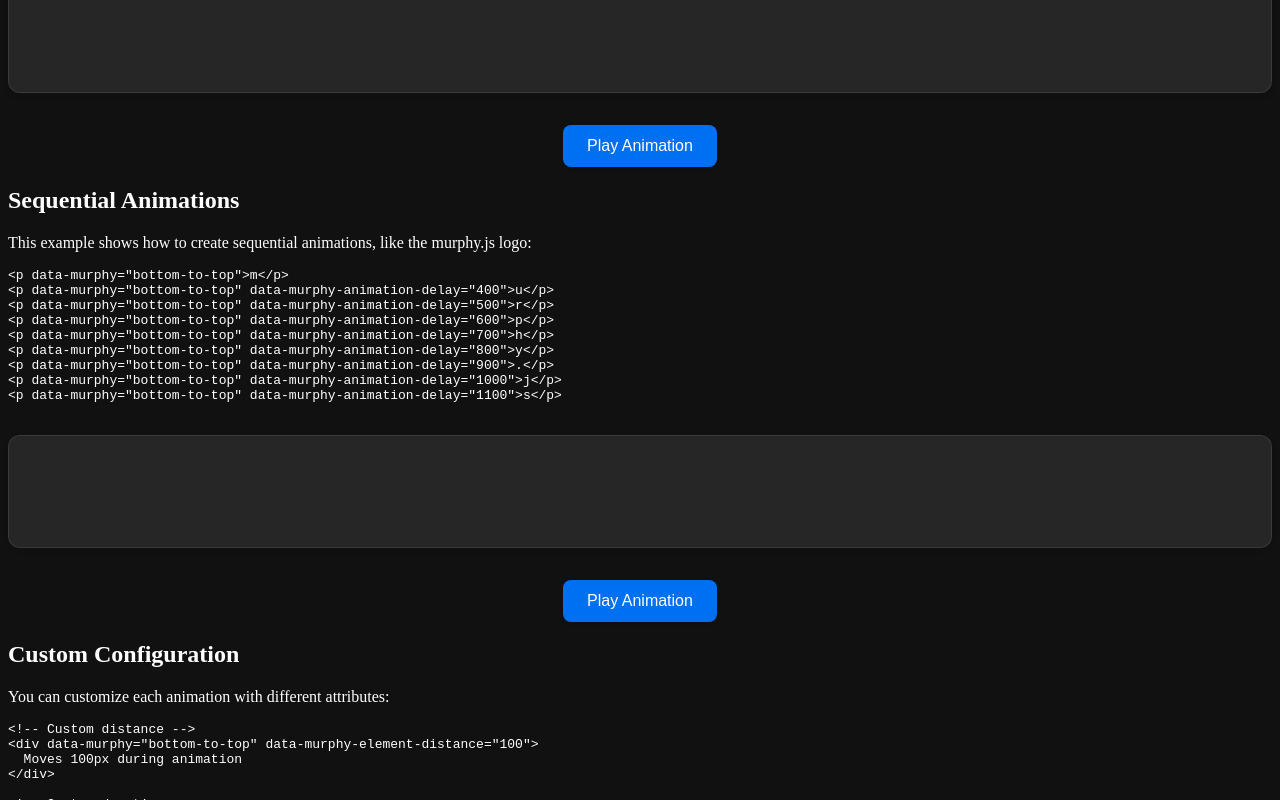
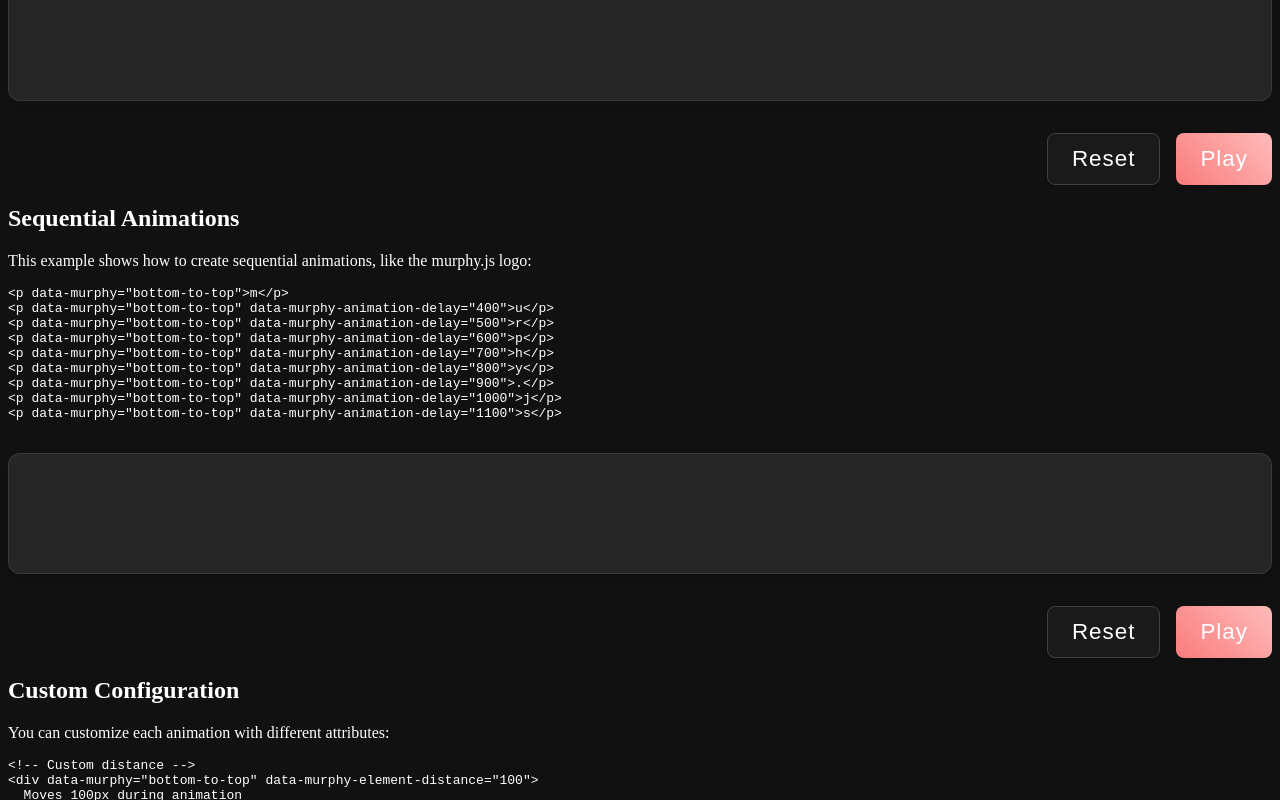
Before and after one commit to cesarolvr/murphyjs-lib, a Next.js app: page /examples in a window 1280 px wide. Shown: the part 620-1420 px from the top of the page. Built offline with nearby package versions, Linux system fonts and the light colour scheme; a web font is replaced by a local one.

Commit message:
feat: enhance examples with Jersey font, emoji indicators and pink highlights

```diff
--- a/components/DemoControls.tsx
+++ b/components/DemoControls.tsx
@@ -1,29 +1,30 @@
-import { useCallback } from 'react'
+import { useCallback } from "react";
 
 interface DemoControlsProps {
-  containerId: string
+  containerId: string;
 }
 
 export function DemoControls({ containerId }: DemoControlsProps) {
+  const handleReset = useCallback(() => {
+    if (typeof window !== "undefined" && window.murphy) {
+      window.murphy.reset();
+    }
+  }, []);
+
   const handlePlay = useCallback(() => {
-    if (typeof window !== 'undefined' && window.murphy) {
-      const container = document.getElementById(containerId)
-      if (container) {
-        const elements = container.querySelectorAll('[data-murphy]')
-        elements.forEach(element => {
-          element.classList.remove('murphy-animated')
-          element.style.opacity = '0'
-        })
-        window.murphy.play()
-      }
+    if (typeof window !== "undefined" && window.murphy) {
+      window.murphy.play();
     }
-  }, [containerId])
+  }, []);
 
   return (
     <div className="demo-controls">
+      <button onClick={handleReset} className="demo-button reset-button">
+        Reset
+      </button>
       <button onClick={handlePlay} className="demo-button">
-        Play Animation
+        Play
       </button>
     </div>
-  )
+  );
 }
--- a/pages/examples.mdx
+++ b/pages/examples.mdx
@@ -18,10 +18,10 @@ These examples show the four basic animation directions available in murphy.js:
 
 <div id="basic-demo">
   <DemoContainer>
-    <div className="demo-box" data-murphy="bottom-to-top">Bottom to top</div>
-    <div className="demo-box" data-murphy="top-to-bottom">Top to bottom</div>
-    <div className="demo-box" data-murphy="left-to-right">Left to right</div>
-    <div className="demo-box" data-murphy="right-to-left">Right to left</div>
+    <div className="demo-box" data-murphy="bottom-to-top">Bottom to <strong>top</strong></div>
+    <div className="demo-box" data-murphy="top-to-bottom">Top to <strong>bottom</strong></div>
+    <div className="demo-box" data-murphy="left-to-right">Left to <strong>right</strong></div>
+    <div className="demo-box" data-murphy="right-to-left">Right to <strong>left</strong></div>
   </DemoContainer>
   <DemoControls containerId="basic-demo" />
 </div>
@@ -86,16 +86,16 @@ You can customize each animation with different attributes:
 <div id="custom-demo">
   <DemoContainer>
     <div className="demo-box" data-murphy="bottom-to-top" data-murphy-element-distance="100">
-      Moves 100px during animation
+      Moves <strong>100px</strong> during animation
     </div>
     <div className="demo-box" data-murphy="left-to-right" data-murphy-animation-duration="1000">
-      Takes 1 second to animate
+      Takes <strong>1 second</strong> to animate
     </div>
     <div className="demo-box" data-murphy="top-to-bottom" data-murphy-ease="cubic-bezier(0.4, 0, 0.2, 1)">
-      Custom easing function
+      Custom easing function. Ex: <strong>cubic-bezier(0.4, 0, 0.2, 1)</strong>
     </div>
     <div className="demo-box" data-murphy="right-to-left" data-murphy-element-threshold="0.5">
-      Triggers when 50% visible
+      Triggers when <strong>50% visible</strong>
     </div>
   </DemoContainer>
   <DemoControls containerId="custom-demo" />
--- a/styles/globals.css
+++ b/styles/globals.css
@@ -122,9 +122,145 @@ body {
   transition: all 0.3s ease;
 }
 
+.demo-container:hover {
+  box-shadow: 0 8px 12px rgba(0, 0, 0, 0.1);
+  transform: translateY(-2px);
+}
+
+/* Initial state for demo elements */
+[data-murphy]:not(.murphy-animated) {
+  opacity: 0;
+  transform: translateY(20px);
+  transition: opacity 0.3s ease, transform 0.3s ease;
+}
+
+/* Demo box styles */
 .demo-box {
+  padding: 1.5rem;
+  margin: 1rem 0;
   background: #1a1a1a !important;
   color: #fff !important;
+  border-radius: 8px;
+  box-shadow: 0 2px 4px rgba(0, 0, 0, 0.05);
+  text-align: center;
+  transition: all 0.3s ease;
+  display: flex;
+  align-items: center;
+  justify-content: center;
+  gap: 0.5rem;
+}
+
+.demo-box strong {
+  color: #ff9696;
+  font-weight: 600;
+}
+
+.demo-box:hover {
+  box-shadow: 0 4px 8px rgba(0, 0, 0, 0.1);
+  transform: translateY(-1px);
+}
+
+/* Animation direction indicators */
+.demo-box[data-murphy="bottom-to-top"]::after {
+  content: "👆";
+  font-size: 1.2rem;
+  opacity: 0.7;
+}
+
+.demo-box[data-murphy="top-to-bottom"]::after {
+  content: "👇";
+  font-size: 1.2rem;
+  opacity: 0.7;
+}
+
+.demo-box[data-murphy="left-to-right"]::after {
+  content: "👉";
+  font-size: 1.2rem;
+  opacity: 0.7;
+}
+
+.demo-box[data-murphy="right-to-left"]::after {
+  content: "👈";
+  font-size: 1.2rem;
+  opacity: 0.7;
+}
+
+.logo-demo {
+  display: flex;
+  justify-content: center;
+  align-items: center;
+  gap: 0.5rem;
+  font-size: 2.5rem;
+  font-weight: bold;
+  color: #ff9696;
+  text-shadow: 0 2px 4px rgba(0, 0, 0, 0.1);
+}
+
+.demo-letter {
+  opacity: 0;
+  transition: all 0.3s ease;
+  font-family: var(--header-font);
+  font-size: 3rem;
+  letter-spacing: 1px;
+  background: linear-gradient(45deg, #f97b7b, #ffbbbb);
+  -webkit-background-clip: text;
+  -webkit-text-fill-color: transparent;
+  text-shadow: 2px 2px 0px rgba(0, 0, 0, 0.1);
+}
+
+.demo-controls {
+  display: flex;
+  justify-content: end;
+  gap: 1rem;
+  margin-top: 1.5rem;
+}
+
+.demo-button {
+  padding: 0.75rem 1.5rem;
+  border: none;
+  border-radius: 8px;
+  color: white;
+  font-size: 1rem;
+  font-weight: 500;
+  cursor: pointer;
+  transition: all 0.3s ease;
+  box-shadow: 0 2px 4px rgba(0, 0, 0, 0.1);
+}
+
+.demo-button {
+  background: linear-gradient(45deg, #f97b7b, #ffbbbb);
+  font-family: var(--header-font);
+  font-size: 1.4rem;
+  letter-spacing: 1px;
+}
+
+.demo-button.reset-button {
+  background: #1a1a1a;
+  border: 1px solid #414141;
+}
+
+.demo-button.reset-button:hover {
+  background: #2a2a2a;
+  transform: translateY(-1px);
+  box-shadow: 0 4px 8px rgba(0, 0, 0, 0.2);
+}
+
+.demo-button.reset-button:active {
+  background: #000;
+  transform: translateY(0);
+  box-shadow: 0 2px 4px rgba(0, 0, 0, 0.1);
+}
+
+.demo-button:not(.reset-button):hover {
+  background: linear-gradient(45deg, #ff6b6b, #ff9696);
+  transform: translateY(-1px);
+  box-shadow: 0 4px 8px rgba(0, 0, 0, 0.2);
+}
+
+.demo-button:not(.reset-button):active {
+  background: linear-gradient(45deg, #f97b7b, #ffbbbb);
+  transform: translateY(0);
+  box-shadow: 0 2px 4px rgba(0, 0, 0, 0.1);
 }
 
 /* Sobrescrever o estilo do título no header do Nextra */
@@ -157,83 +293,3 @@ body {
   transform: translateY(-2px);
   text-shadow: 4px 4px 0px rgba(0, 0, 0, 0.15);
 }
-
-.demo-container {
-  margin: 2rem 0;
-  padding: 2rem;
-  border: 1px solid #ffffff17 !important;
-  border-radius: 12px;
-  background: #ffffff17 !important;
-  box-shadow: 0 4px 6px rgba(0, 0, 0, 0.05);
-  transition: all 0.3s ease;
-}
-
-.demo-container:hover {
-  box-shadow: 0 8px 12px rgba(0, 0, 0, 0.1);
-  transform: translateY(-2px);
-}
-
-.demo-box {
-  padding: 1.5rem;
-  margin: 1rem 0;
-  background: white;
-  border-radius: 8px;
-  box-shadow: 0 2px 4px rgba(0, 0, 0, 0.05);
-  opacity: 0;
-  font-size: 1.1rem;
-  color: #333;
-  text-align: center;
-  transition: all 0.3s ease;
-}
-
-.demo-box:hover {
-  box-shadow: 0 4px 8px rgba(0, 0, 0, 0.1);
-  transform: translateY(-1px);
-}
-
-.logo-demo {
-  display: flex;
-  justify-content: center;
-  align-items: center;
-  gap: 0.5rem;
-  font-size: 2.5rem;
-  font-weight: bold;
-  color: #0070f3;
-  text-shadow: 0 2px 4px rgba(0, 0, 0, 0.1);
-}
-
-.demo-letter {
-  opacity: 0;
-  transition: all 0.3s ease;
-}
-
-.demo-controls {
-  display: flex;
-  justify-content: center;
-  margin-top: 1.5rem;
-}
-
-.demo-button {
-  padding: 0.75rem 1.5rem;
-  border: none;
-  border-radius: 8px;
-  background: #0070f3;
-  color: white;
-  font-size: 1rem;
-  font-weight: 500;
-  cursor: pointer;
-  transition: all 0.3s ease;
-  box-shadow: 0 2px 4px rgba(0, 0, 0, 0.1);
-}
-
-.demo-button:hover {
-  background: #0051a8;
-  transform: translateY(-1px);
-  box-shadow: 0 4px 8px rgba(0, 0, 0, 0.2);
-}
-
-.demo-button:active {
-  background: #004080;
-  transform: translateY(0);
-  box-shadow: 0 2px 4px rgba(0, 0, 0, 0.1);
-}
--- a/theme.config.tsx
+++ b/theme.config.tsx
@@ -18,7 +18,7 @@ const config: DocsThemeConfig = {
   head: (
     <>
       <meta name="viewport" content="width=device-width, initial-scale=1.0" />
-      <meta property="og:title" content="Murphy.js" />
+      <meta property="og:title" content="murphy.js" />
       <meta property="og:description" content="A lightweight JavaScript animation library for scroll-based reveal animations" />
     </>
   ),
```
Also changed, not shown: 1 other file (tests, documents, lock files or other folders).
